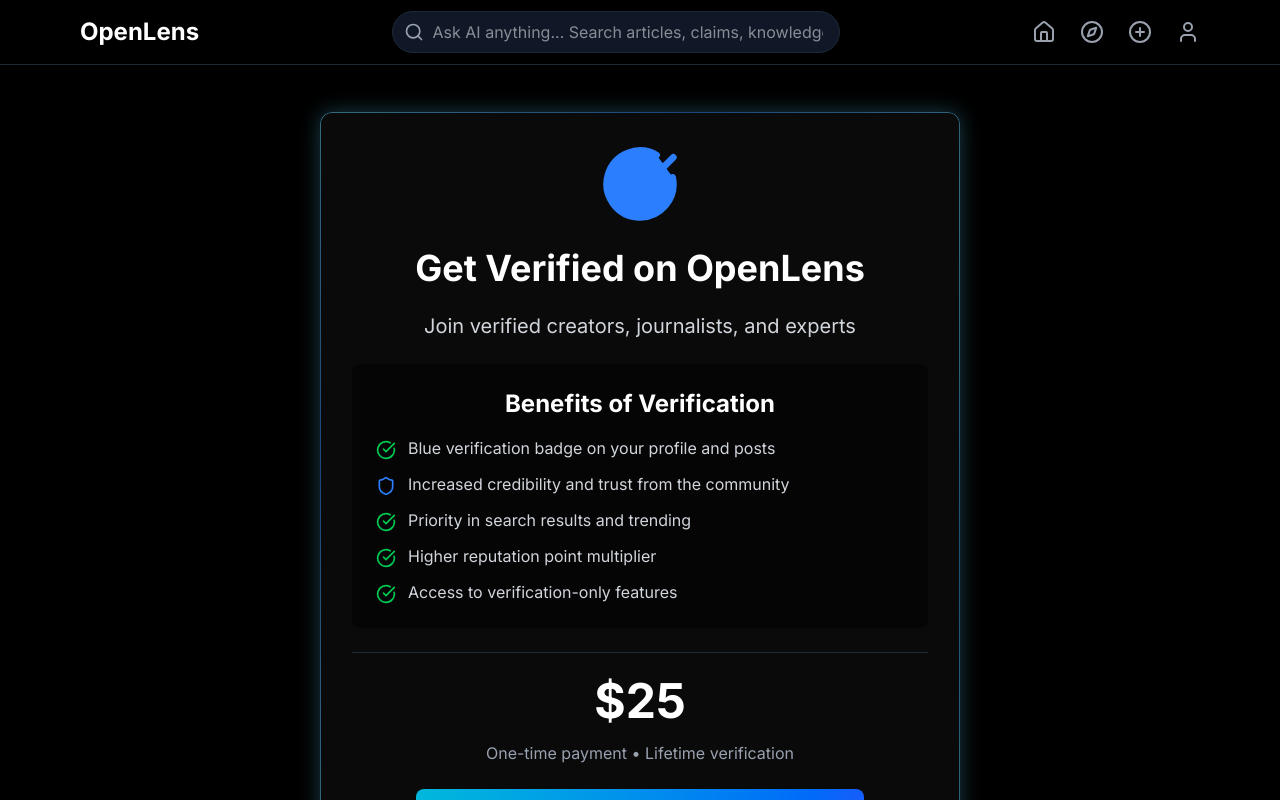
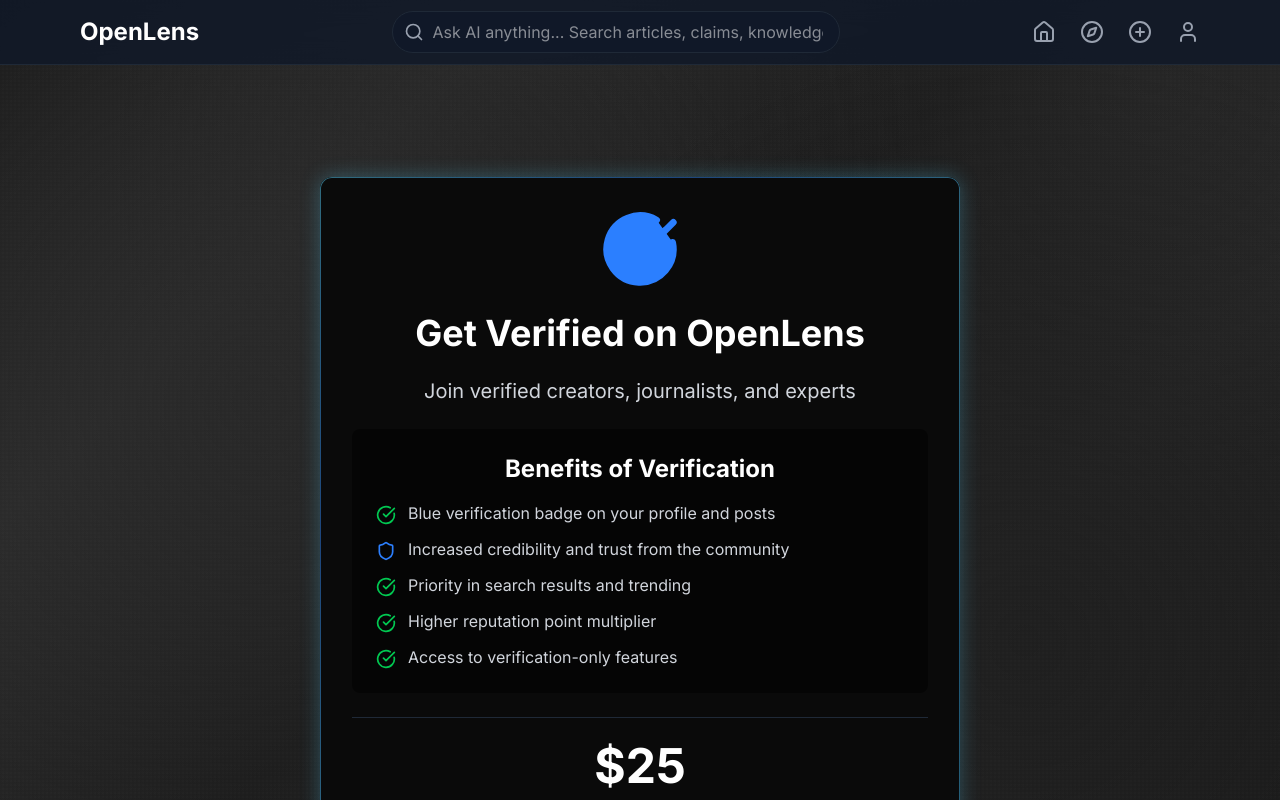
Before and after one commit to aeonith/Openlens, a Next.js app: page /verify in a window 1280 px wide. Shown: the top 800 px of the page. Built offline with nearby package versions, Linux system fonts and the light colour scheme.

Commit message:
Add 3D rigid rock texture background with depth and texture layers

```diff
--- a/src/app/article/[id]/page.tsx
+++ b/src/app/article/[id]/page.tsx
@@ -84,7 +84,7 @@
 
   return (
     <div className="max-w-4xl mx-auto px-4 py-6">
-      <article className="gradient-border glow-border p-8 bg-gray-900 rounded-lg mb-6">
+      <article className="gradient-border glow-border p-8 bg-gray-900/90 backdrop-blur-sm rounded-lg mb-6">
         <div className="flex items-center space-x-3 mb-6">
           <div className="w-12 h-12 rounded-full bg-gradient-to-br from-cyan-400 to-blue-500 flex items-center justify-center text-white font-bold">
             {article.users.username[0].toUpperCase()}
--- a/src/app/globals.css
+++ b/src/app/globals.css
@@ -1,7 +1,7 @@
 @import "tailwindcss";
 
 :root {
-  --background: #000000;
+  --background: #1a1a1a;
   --foreground: #ffffff;
 }
 
@@ -11,11 +11,39 @@
 }
 
 body {
-  background: var(--background);
+  background:
+    radial-gradient(circle at 20% 50%, rgba(40, 40, 40, 0.8) 0%, transparent 50%),
+    radial-gradient(circle at 80% 80%, rgba(30, 30, 30, 0.8) 0%, transparent 50%),
+    radial-gradient(circle at 40% 20%, rgba(35, 35, 35, 0.6) 0%, transparent 40%),
+    radial-gradient(circle at 90% 10%, rgba(45, 45, 45, 0.5) 0%, transparent 30%),
+    linear-gradient(135deg, #1a1a1a 0%, #2d2d2d 25%, #1a1a1a 50%, #242424 75%, #1a1a1a 100%);
+  background-size: 100% 100%, 100% 100%, 100% 100%, 100% 100%, 200% 200%;
+  background-attachment: fixed;
   color: var(--foreground);
   font-family: -apple-system, BlinkMacSystemFont, 'Segoe UI', Roboto, Oxygen, Ubuntu, Cantarell, sans-serif;
   -webkit-font-smoothing: antialiased;
   -moz-osx-font-smoothing: grayscale;
+  position: relative;
+}
+
+body::before {
+  content: '';
+  position: fixed;
+  top: 0;
+  left: 0;
+  width: 100%;
+  height: 100%;
+  background-image:
+    repeating-linear-gradient(0deg, transparent, transparent 2px, rgba(255,255,255,.03) 2px, rgba(255,255,255,.03) 4px),
+    repeating-linear-gradient(90deg, transparent, transparent 2px, rgba(255,255,255,.03) 2px, rgba(255,255,255,.03) 4px);
+  opacity: 0.3;
+  pointer-events: none;
+  z-index: 0;
+}
+
+body > * {
+  position: relative;
+  z-index: 1;
 }
 
 * {
--- a/src/app/search/page.tsx
+++ b/src/app/search/page.tsx
@@ -58,7 +58,7 @@
         </div>
 
         {aiSummary && (
-          <div className="gradient-border glow-border p-6 bg-gray-900 rounded-lg mb-6">
+          <div className="gradient-border glow-border p-6 bg-gray-900/90 backdrop-blur-sm rounded-lg mb-6">
             <div className="flex items-start space-x-3">
               <Sparkles className="w-6 h-6 text-cyan-400 flex-shrink-0 mt-1" />
               <div>
--- a/src/app/verify/page.tsx
+++ b/src/app/verify/page.tsx
@@ -14,7 +14,7 @@
 
   return (
     <div className="max-w-2xl mx-auto px-4 py-12">
-      <div className="gradient-border glow-border p-8 bg-gray-900 rounded-lg">
+      <div className="gradient-border glow-border p-8 bg-gray-900/90 backdrop-blur-sm rounded-lg">
         <div className="text-center space-y-6">
           <div className="flex justify-center">
             <CheckCircle className="w-20 h-20 text-blue-500 fill-blue-500" />
--- a/src/components/ArticleCard.tsx
+++ b/src/components/ArticleCard.tsx
@@ -41,7 +41,7 @@
 }: ArticleCardProps) {
   return (
     <div className="gradient-border glow-border overflow-hidden transition-all">
-      <div className="p-4 bg-gray-900 rounded-lg">
+      <div className="p-4 bg-gray-900/90 backdrop-blur-sm rounded-lg">
         <div className="flex items-center space-x-3 mb-3">
           <div className="w-10 h-10 rounded-full bg-gradient-to-br from-cyan-400 to-blue-500 flex items-center justify-center text-white font-bold">
             {author.username[0].toUpperCase()}
--- a/src/components/Comments.tsx
+++ b/src/components/Comments.tsx
@@ -80,7 +80,7 @@
         <span>Comments ({comments.length})</span>
       </h3>
 
-      <form onSubmit={handleSubmit} className="gradient-border glow-border p-4 bg-gray-900 rounded-lg">
+      <form onSubmit={handleSubmit} className="gradient-border glow-border p-4 bg-gray-900/90 backdrop-blur-sm rounded-lg">
         <textarea
           value={newComment}
           onChange={(e) => setNewComment(e.target.value)}
@@ -100,7 +100,7 @@
 
       <div className="space-y-3">
         {comments.map((comment) => (
-          <div key={comment.id} className="gradient-border p-4 bg-gray-900 rounded-lg">
+          <div key={comment.id} className="gradient-border p-4 bg-gray-900/90 backdrop-blur-sm rounded-lg">
             <div className="flex items-start space-x-3">
               <div className="w-10 h-10 rounded-full bg-gradient-to-br from-cyan-400 to-blue-500 flex items-center justify-center text-white font-bold flex-shrink-0">
                 {comment.users.username[0].toUpperCase()}
--- a/src/components/Navigation.tsx
+++ b/src/components/Navigation.tsx
@@ -10,7 +10,7 @@
   const isActive = (path: string) => pathname === path
 
   return (
-    <nav className="fixed top-0 left-0 right-0 bg-black border-b border-gray-800 z-50">
+    <nav className="fixed top-0 left-0 right-0 bg-gray-900/80 backdrop-blur-md border-b border-gray-800 z-50">
       <div className="max-w-6xl mx-auto px-4 h-16 flex items-center justify-between">
         <Link href="/" className="text-2xl font-bold text-white">
           OpenLens
```
